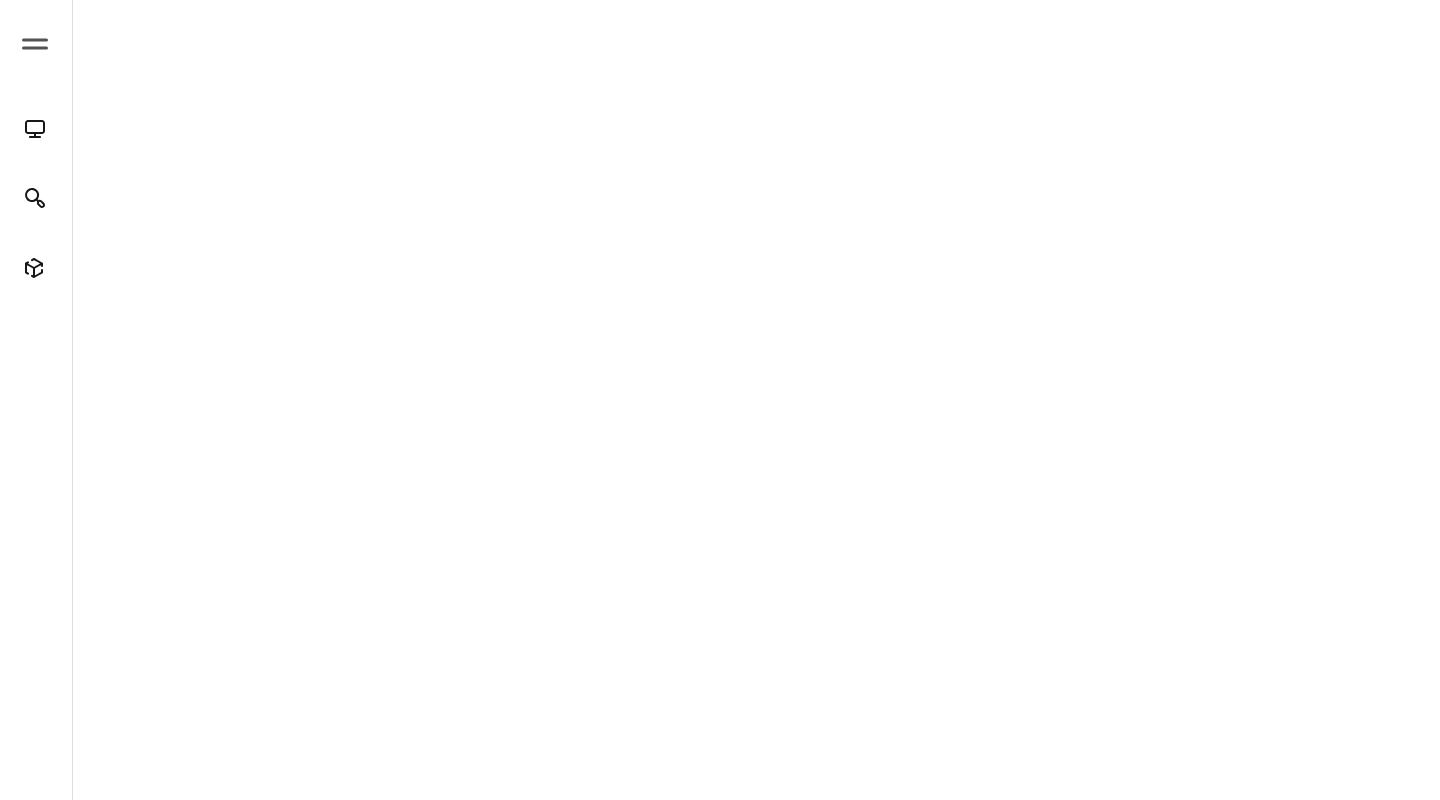
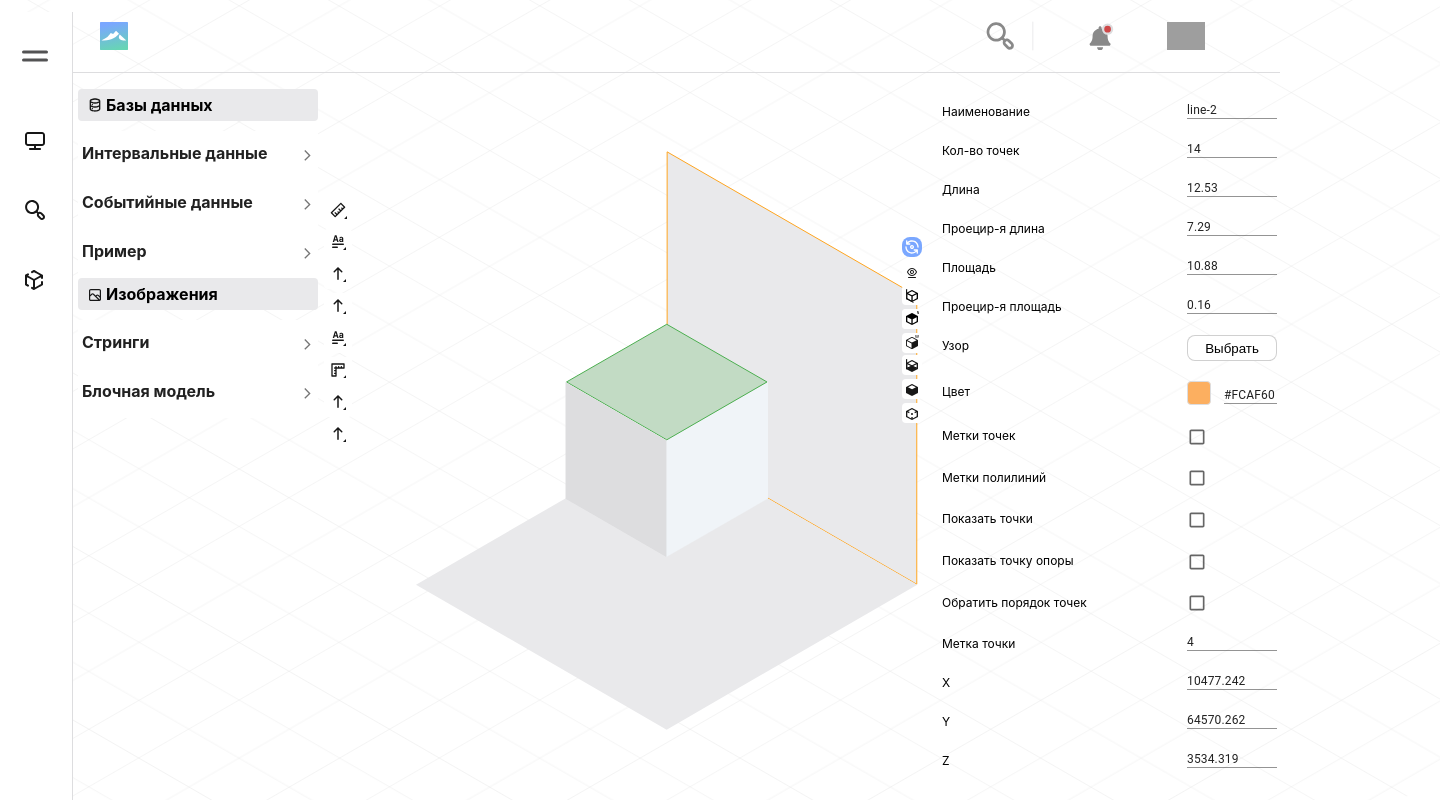
Before and after one commit to Demut91/dolon, a React (Create React App) app: page / in a window 1280 px wide. Shown: the top 800 px of the page, 1440 px wide, since content can reach past the window. Built offline with nearby package versions, Linux system fonts and the light colour scheme; grey boxes are pictures that could not be loaded.

Commit message:
positions configured

```diff
--- a/src/App.tsx
+++ b/src/App.tsx
@@ -1,13 +1,22 @@
 import React from 'react';
 import Editor from './pages/editor';
 import Header from 'components/header';
-import MenuBar from 'components/menuBar';
+import styled from 'styled-components';
+import model from 'assets/model.svg';
+
+
+const Container = styled.section`
+  margin: 0 auto;
+  max-width: 1440px;
+`;
 
 function App(): JSX.Element {
   return (
-    // <Editor />
-    <MenuBar />
-    // <Header />
+    <Container>
+      <Header />
+      <Editor />
+      <img style={{ position: 'absolute', zIndex: '-1', top: '-10%' }} src={model} alt="model" />
+    </Container>
   );
 }
 
--- a/src/components/editorMainPanel/inputBlock/index.tsx
+++ b/src/components/editorMainPanel/inputBlock/index.tsx
@@ -18,7 +18,7 @@ function InputBlock(props: InputProps) {
                 <div style={{ display: 'flex', justifyContent: 'space-between' }}>
                     <ColorPicker color={props.defaultValue} />
                     <CustomTextField
-                        sx={{ width: '53px' }}
+                        sx={{ width: '53px', marginTop: '5px' }}
                         variant="standard"
                         type={typeof props.defaultValue}
                         hiddenLabel
--- a/src/components/editorMainPanel/styles.ts
+++ b/src/components/editorMainPanel/styles.ts
@@ -1,6 +1,8 @@
 import styled from 'styled-components';
 
 export const Wrapper = styled.div`
+position: absolute;
+right: 2px;
   display: grid;
   grid-template-columns: 225px auto;
   grid-gap: 20px;
--- a/src/components/header/index.tsx
+++ b/src/components/header/index.tsx
@@ -5,17 +5,20 @@ import search from '../../assets/search.svg';
 import logo from '../../assets/logo.svg';
 
 import { AccountWrapper, Container } from './styles';
+import MenuBar from 'components/menuBar';
 
 function Header() {
-    return (
+    return (<>
         <Container>
+            <MenuBar />
             <img src={logo} alt="logo" />
             <AccountWrapper>
                 <img src={search} alt="search" />
-                    <img src={notification} alt="notifications" />
-                    <img src={avatar} alt="avatar" />
+                <img src={notification} alt="notifications" />
+                <img src={avatar} alt="avatar" />
             </AccountWrapper>
-        </Container>);
+        </Container>
+    </>);
 }
 
 export default Header;
--- a/src/components/header/styles.ts
+++ b/src/components/header/styles.ts
@@ -1,13 +1,19 @@
 import styled from 'styled-components';
 
 export const Container = styled.div`
-margin: 0 auto;
-max-width: 1440px;
 height: 48px;
-padding: 12px 32px 12px 12px;
+padding: 12px 32px 12px 90px;
 border-bottom: 1px solid #DDDDDF;
 display: flex;
 justify-content: space-between;
+position: relative;
+img {
+    transform: scale(0.6);
+    &:hover {
+        opacity: 0.6;
+        cursor: pointer;
+    }
+}
 `;
 
 export const AccountWrapper = styled.div`
@@ -26,7 +32,7 @@ img {
         opacity: 0.6;
     }
     &:active {
-        transform: scale(0.9);
+        transform: scale(0.5);
     }
 }
 `;
--- a/src/components/menuBar/index.tsx
+++ b/src/components/menuBar/index.tsx
@@ -7,6 +7,7 @@ import { Burger } from 'components/iconsButtons/navigation/burger';
 import { ThreeD } from 'components/iconsButtons/navigation/threeD';
 import { Monitor } from 'components/iconsButtons/navigation/monitor';
 import { MenuSearch } from 'components/iconsButtons/navigation/menuSearch';
+import Header from 'components/header';
 
 function MenuBar() {
     return (
--- a/src/components/menuBar/styles.ts
+++ b/src/components/menuBar/styles.ts
@@ -1,6 +1,9 @@
 import styled from 'styled-components';
 
 export const Container = styled.div`
+position: absolute;
+left: 0;
+background-color: white;
 display: flex;
 flex-direction: column;
 align-items: flex-start;
--- a/src/components/navigation/styles.tsx
+++ b/src/components/navigation/styles.tsx
@@ -8,6 +8,8 @@ import MuiAccordionSummary, {
 import MuiAccordionDetails from '@mui/material/AccordionDetails';
 
 export const Container = styled.div`
+position: absolute;
+left: 73px;
 width: 240px;
 min-height: 100px;
 padding: 16px 5px;
--- a/src/components/toolpanelRight/styles.ts
+++ b/src/components/toolpanelRight/styles.ts
@@ -1,6 +1,9 @@
 import styled from 'styled-components';
 
 export const Wrapper = styled.div`
+  position: absolute;
+  right: 350px;
+  top: 160px;
   display: flex;
   flex-direction: column;
   width: 28px;
--- a/src/components/toolpanelleft/index.tsx
+++ b/src/components/toolpanelleft/index.tsx
@@ -3,7 +3,7 @@ import { Annotation } from 'components/iconsButtons/toolPanelLeft/annotation';
 import { Arrow } from 'components/iconsButtons/toolPanelLeft/arrow';
 import { Ruler } from 'components/iconsButtons/toolPanelLeft/ruler';
 import { Ruler2 } from 'components/iconsButtons/toolPanelLeft/ruler2';
-import { Wrapper } from '../toolPanelRight/styles';
+import { Wrapper } from '../toolPanelLeft/styles';
 import Draggable from 'react-draggable';
 
 export default function ToolPanelLeft(): JSX.Element {
--- a/src/components/toolpanelleft/styles.ts
+++ b/src/components/toolpanelleft/styles.ts
@@ -1,6 +1,9 @@
 import styled from 'styled-components';
 
 export const Wrapper = styled.div`
+  position: absolute;
+  left: 320px;
+  top: 120px;
   display: flex;
   flex-direction: column;
   max-width: 42px;
@@ -20,14 +23,6 @@ width: 28px;
 &:hover {
   cursor: pointer;
   background-color: #E9E9EB;
-  /* svg {
-      path {
-        fill: green;
-      }
-      rect {
-        fill: green;
-      }
-  } */
 }
 &:active {
   transform: scale(0.9);
--- a/src/pages/editor/index.tsx
+++ b/src/pages/editor/index.tsx
@@ -3,17 +3,20 @@ import ToolPanelLeft from 'components/toolPanelLeft';
 import ToolPanelRight from 'components/toolPanelRight';
 import Navigation from 'components/navigation';
 import EditorMainPanel from 'components/editorMainPanel';
+import styled from 'styled-components';
+
+const Leaf = styled.div`
+  position: relative;
+`;
 
 function Editor(): JSX.Element {
   return (
-    <>
-      {/* <EditorMainPanel /> */}
-      {/* <Navigation />
-      <div>
-        <ToolPanelLeft />
-        <ToolPanelRight />
-      </div> */}
-    </>
+    <Leaf>
+      <Navigation />
+      <EditorMainPanel />
+      <ToolPanelLeft />
+      <ToolPanelRight />
+    </Leaf>
   );
 }
 
```
Also changed, not shown: src/assets/model.svg (added).
